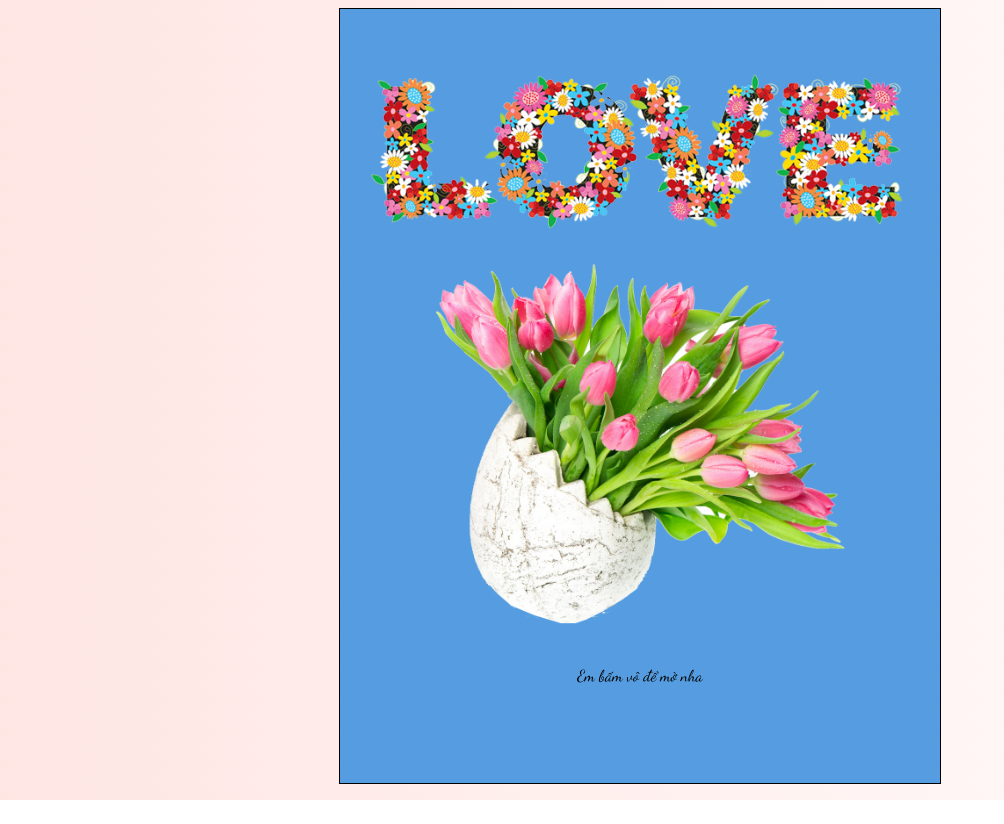
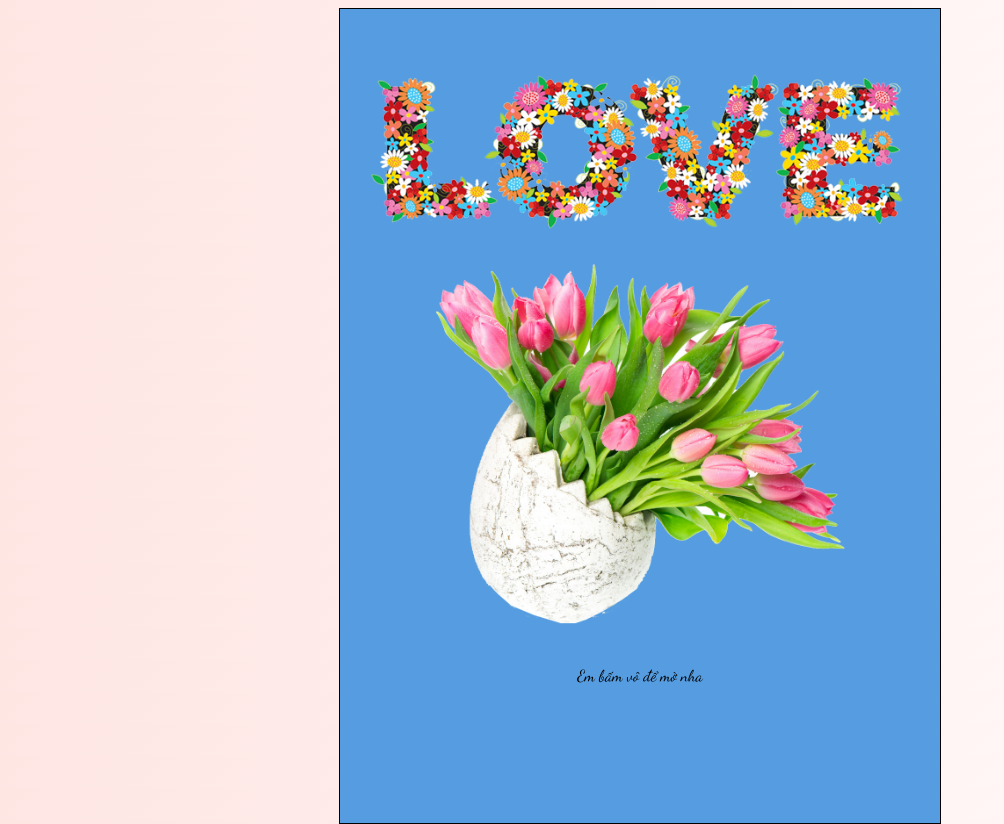
Before and after one commit to umumunaunin/umumunaunin.github.io, a plain HTML site: page bucthut3.html in a window 1280 px wide. Shown: the whole page, without its empty margins (0-1004 px from the left). Before the commit the page ends 800 px from the top, so only its background shows below. Drawn offline with Linux system fonts and the light colour scheme; files whose address does not match are found by name.

```diff
--- a/css/github.css
+++ b/css/github.css
@@ -3,7 +3,7 @@
   position: absolute;
   background-color: #559de0;
   width:600px;
-  height: 710px;
+  height: 750px;
   text-align: center;
   transition: 1s;
   transform-origin: 0;
@@ -33,7 +33,7 @@
   position: absolute;
   background-color: white;
   width: 600px;
-  height: 710px;
+  height: 750px;
   text-align: center;
   border: 1px solid #000;
   margin-left: auto;
```
